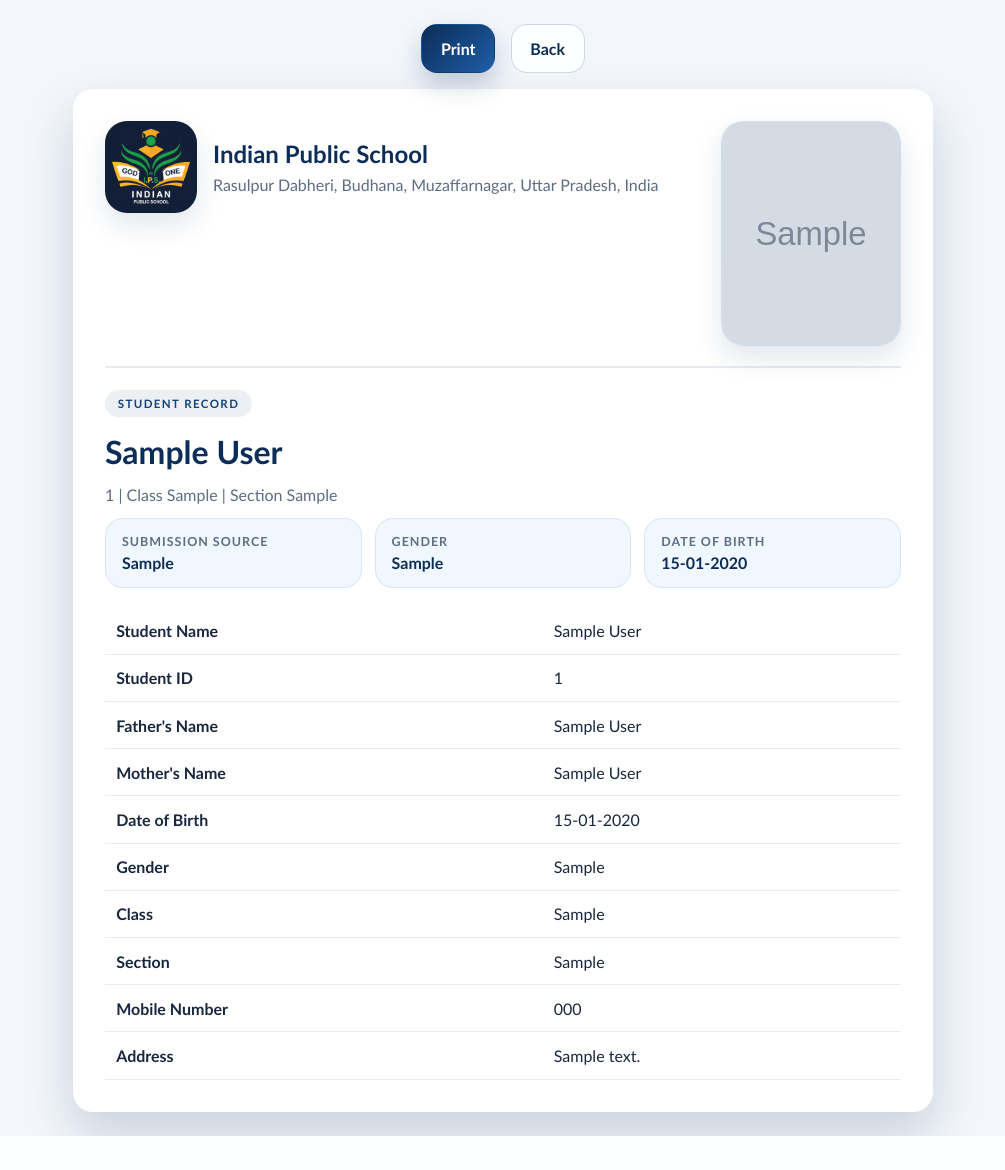
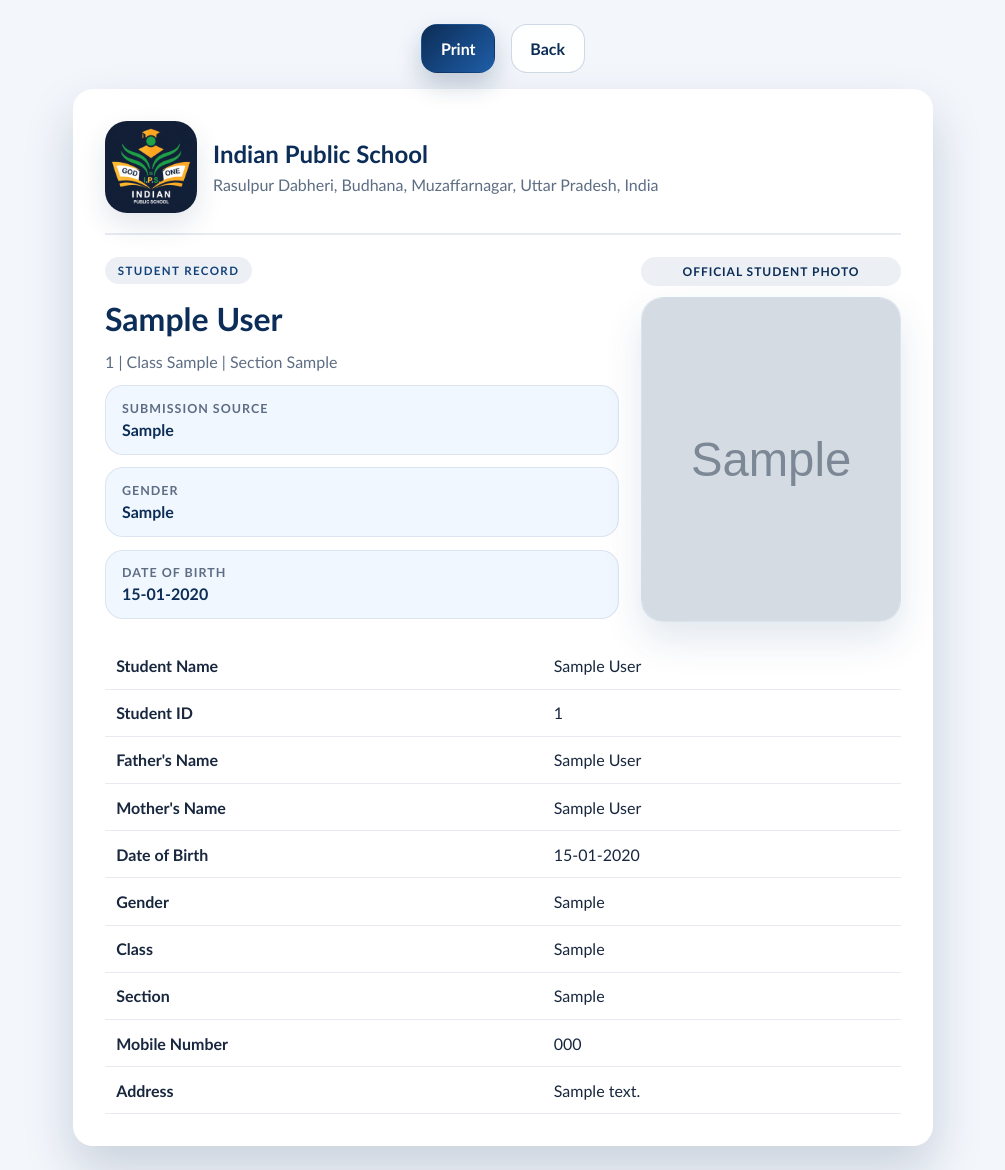
Before and after one commit to ahsanraj705534-arch/ipsAhsanRajSchool, a Flask app: page /students/1/print in a window 1280 px wide. Shown: the whole page, without its empty margins (137-1142 px from the left). Before the commit the page ends 1136 px from the top, so only its background shows below. Run offline with Flask 3, Linux system fonts and the light colour scheme; the visitor is signed in with stand-in values (Sample User, id 1); tables that the repository leaves empty hold one stand-in row (values such as "Sample post"); grey boxes marked "Sample" are stand-in pictures; some libraries are stand-ins or nearby versions.

```diff
--- a/static/css/styles.css
+++ b/static/css/styles.css
@@ -1992,10 +1992,9 @@ html[data-theme="dark"] .leader-contact {
 }
 
 .print-header {
-    display: grid;
-    grid-template-columns: minmax(0, 1fr) 180px;
-    gap: 1.25rem;
-    align-items: start;
+    display: flex;
+    align-items: center;
+    gap: 1rem;
     padding-bottom: 1.25rem;
     border-bottom: 2px solid rgba(19, 66, 122, 0.1);
 }
@@ -2019,8 +2018,9 @@ html[data-theme="dark"] .leader-contact {
 
 .print-identity {
     display: grid;
-    grid-template-columns: 1fr;
-    gap: 1rem;
+    grid-template-columns: minmax(0, 1.2fr) minmax(220px, 260px);
+    gap: 1.4rem;
+    align-items: start;
 }
 
 .print-identity__copy {
@@ -2041,7 +2041,7 @@ html[data-theme="dark"] .leader-contact {
 
 .print-summary-grid {
     display: grid;
-    grid-template-columns: repeat(3, minmax(0, 1fr));
+    grid-template-columns: 1fr;
     gap: 0.8rem;
 }
 
@@ -2075,10 +2075,33 @@ html[data-theme="dark"] .leader-contact {
     box-shadow: var(--shadow-md);
 }
 
-.print-photo-card--top {
-    width: min(100%, 180px);
-    justify-self: end;
-    align-self: start;
+.print-photo-panel {
+    display: grid;
+    gap: 0.7rem;
+    align-content: start;
+}
+
+.print-photo-panel__label {
+    display: inline-flex;
+    align-items: center;
+    justify-content: center;
+    padding: 0.45rem 0.85rem;
+    border-radius: 999px;
+    background: rgba(19, 66, 122, 0.08);
+    color: var(--navy-900);
+    font-size: 0.75rem;
+    font-weight: 700;
+    letter-spacing: 0.08em;
+    text-transform: uppercase;
+}
+
+.print-photo-card--profile {
+    min-height: 320px;
+    background:
+        linear-gradient(180deg, rgba(255, 255, 255, 0.98), rgba(239, 247, 255, 0.94));
+    box-shadow:
+        0 18px 38px rgba(19, 66, 122, 0.12),
+        inset 0 0 0 1px rgba(255, 255, 255, 0.8);
 }
 
 .print-photo-card img {
@@ -2383,10 +2406,14 @@ html[data-theme="dark"] .leader-contact {
     }
 
     .student-photo-layout,
-    .print-header,
     .print-identity,
     .print-summary-grid {
         grid-template-columns: 1fr;
+    }
+
+    .print-header {
+        flex-direction: column;
+        align-items: flex-start;
     }
 
     .contact-overview__actions,
@@ -2499,8 +2526,8 @@ html[data-theme="dark"] .leader-contact {
         max-width: 320px;
     }
 
-    .print-photo-card--top {
-        width: min(100%, 180px);
+    .print-photo-panel {
+        justify-items: center;
     }
 
     .leader-card__content h3 {
--- a/templates/student_print.html
+++ b/templates/student_print.html
@@ -22,17 +22,6 @@
                         <p>{{ school_info.address }}</p>
                     </div>
                 </div>
-
-                <div class="print-photo-card print-photo-card--top">
-                    {% if student.photo_url %}
-                        <img src="{{ student.photo_url }}" alt="Student photo for {{ student.student_name }}">
-                    {% else %}
-                        <div class="print-photo-placeholder">
-                            <strong>{{ student.student_name[:1] | upper }}</strong>
-                            <span>Photo not uploaded</span>
-                        </div>
-                    {% endif %}
-                </div>
             </div>
 
             <div class="print-identity">
@@ -56,6 +45,20 @@
                         </div>
                     </div>
                 </div>
+
+                <aside class="print-photo-panel">
+                    <span class="print-photo-panel__label">Official Student Photo</span>
+                    <div class="print-photo-card print-photo-card--profile">
+                        {% if student.photo_url %}
+                            <img src="{{ student.photo_url }}" alt="Student photo for {{ student.student_name }}">
+                        {% else %}
+                            <div class="print-photo-placeholder">
+                                <strong>{{ student.student_name[:1] | upper }}</strong>
+                                <span>Photo not uploaded</span>
+                            </div>
+                        {% endif %}
+                    </div>
+                </aside>
             </div>
         </div>
 
```
Also changed, not shown: 1 other file.
